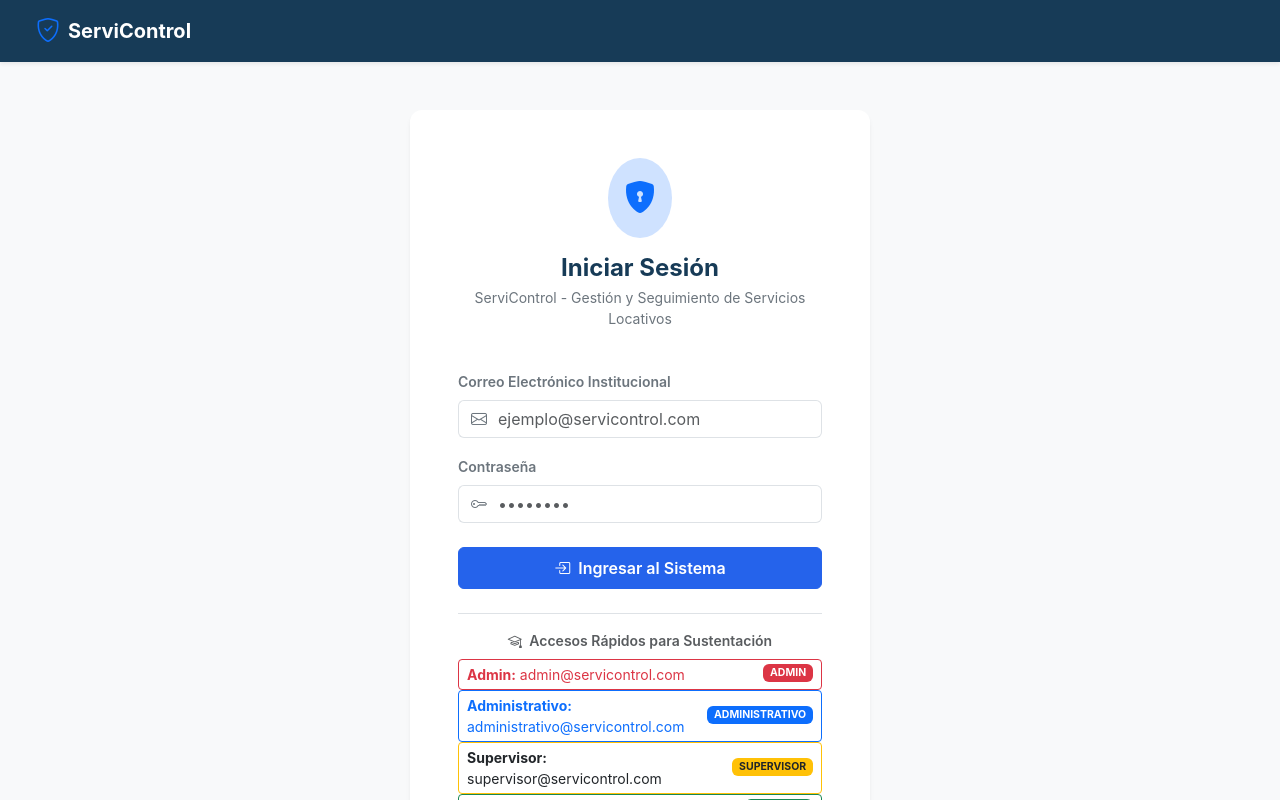
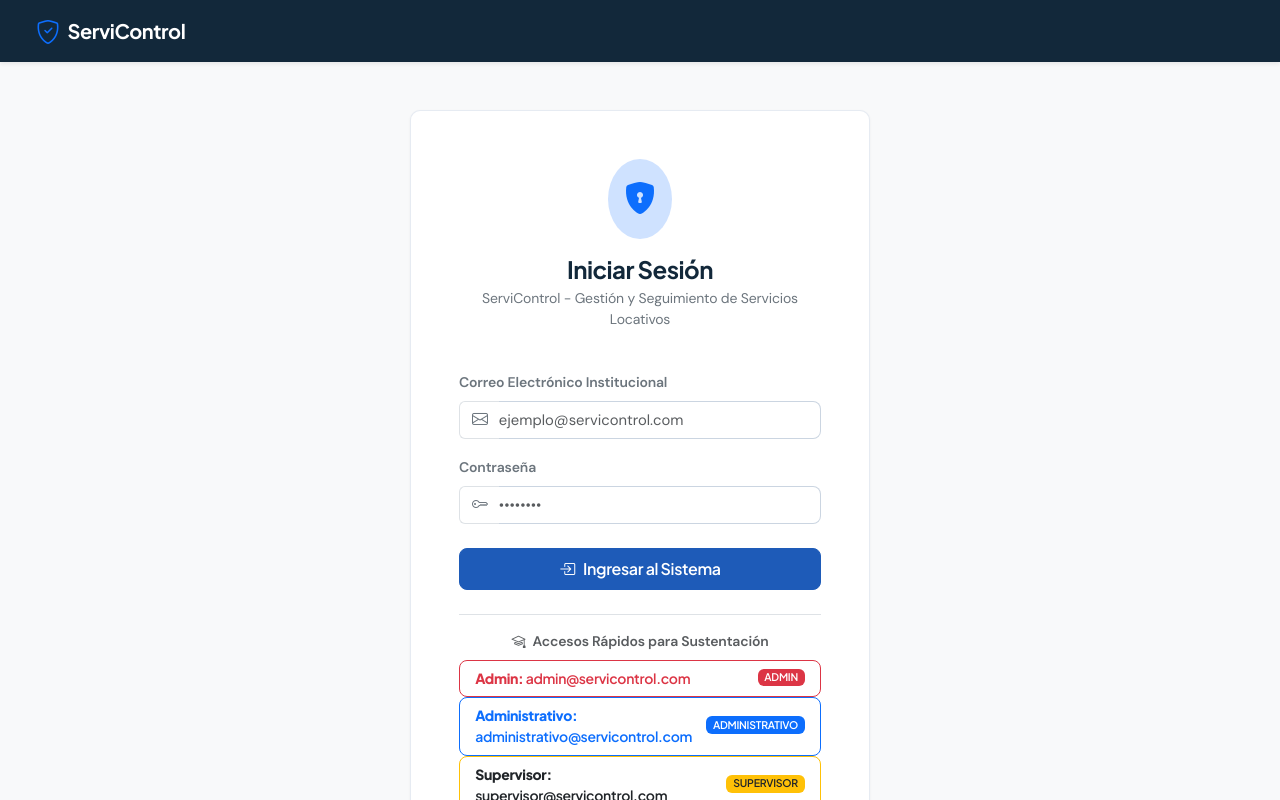
Before and after one commit to mabel289/servicontrol, a React (Vite) app in the folder frontend/: page /login in a window 1280 px wide. Shown: the top 800 px of the page. Built offline with nearby package versions, Linux system fonts and the light colour scheme; no server answers.

Commit message:
style: tipografia corporativa artesanal (Plus Jakarta Sans y DM Sans) y refinamiento visual UI

```diff
--- a/frontend/index.html
+++ b/frontend/index.html
@@ -6,6 +6,13 @@
     <meta name="theme-color" content="#173B57" />
     <meta name="description" content="ServiControl - Sistema de Gestión y Seguimiento de Servicios Locativos" />
     <title>ServiControl - Gestión de Servicios Locativos</title>
+    <!-- Google Fonts: Tipografía corporativa con personalidad humana -->
+    <link rel="preconnect" href="https://fonts.googleapis.com" />
+    <link rel="preconnect" href="https://fonts.gstatic.com" crossorigin />
+    <link
+      href="https://fonts.googleapis.com/css2?family=DM+Sans:ital,opsz,wght@0,9..40,400;0,9..40,500;0,9..40,600;0,9..40,700;1,9..40,400&family=Plus+Jakarta+Sans:wght@500;600;700;800&display=swap"
+      rel="stylesheet"
+    />
   </head>
   <body>
     <div id="root"></div>
--- a/frontend/src/assets/styles.css
+++ b/frontend/src/assets/styles.css
@@ -1,17 +1,38 @@
 :root {
-  --color-primary-dark: #173B57;
-  --color-primary: #2563EB;
-  --color-success: #16A34A;
-  --color-bg-light: #F3F4F6;
-  --color-white: #FFFFFF;
+  --color-primary-dark: #12283a;
+  --color-primary: #1e5bb8;
+  --color-success: #15803d;
+  --color-bg-light: #f8fafc;
+  --color-white: #ffffff;
 }
 
 body {
   margin: 0;
-  font-family: -apple-system, BlinkMacSystemFont, 'Segoe UI', Roboto, Oxygen, Ubuntu, Cantarell, sans-serif;
+  font-family: 'DM Sans', -apple-system, BlinkMacSystemFont, 'Segoe UI', sans-serif;
+  -webkit-font-smoothing: antialiased;
+  -moz-osx-font-smoothing: grayscale;
   background-color: var(--color-bg-light);
-  color: #1f2937;
+  color: #334155;
   min-height: 100vh;
+  letter-spacing: -0.011em;
+}
+
+h1, h2, h3, h4, h5, h6,
+.navbar-brand,
+.btn,
+.badge,
+.nav-link {
+  font-family: 'Plus Jakarta Sans', -apple-system, BlinkMacSystemFont, sans-serif;
+  letter-spacing: -0.022em;
+}
+
+.table th {
+  font-family: 'Plus Jakarta Sans', sans-serif;
+  font-weight: 600;
+  text-transform: uppercase;
+  font-size: 0.72rem;
+  letter-spacing: 0.05em;
+  color: #64748b;
 }
 
 .bg-brand-dark {
@@ -46,14 +67,38 @@ body {
   color: #ffffff;
 }
 
+.btn {
+  font-weight: 600;
+  border-radius: 8px;
+  padding: 0.45rem 0.95rem;
+  transition: all 0.15s ease-in-out;
+}
+
 .card-dashboard {
-  border: none;
-  border-radius: 12px;
-  box-shadow: 0 4px 6px -1px rgba(0, 0, 0, 0.05), 0 2px 4px -1px rgba(0, 0, 0, 0.03);
-  transition: transform 0.2s ease, box-shadow 0.2s ease;
+  border: 1px solid rgba(226, 232, 240, 0.85);
+  border-radius: 10px;
+  box-shadow: 0 1px 3px 0 rgba(0, 0, 0, 0.05), 0 1px 2px -1px rgba(0, 0, 0, 0.05);
+  transition: box-shadow 0.2s ease, border-color 0.2s ease;
 }
 
 .card-dashboard:hover {
-  transform: translateY(-2px);
-  box-shadow: 0 10px 15px -3px rgba(0, 0, 0, 0.08);
+  box-shadow: 0 4px 6px -1px rgba(0, 0, 0, 0.07), 0 2px 4px -2px rgba(0, 0, 0, 0.05);
+  border-color: rgba(203, 213, 225, 1);
 }
+
+.badge {
+  font-weight: 600;
+  border-radius: 6px;
+  padding: 0.35em 0.65em;
+}
+
+.form-control, .form-select {
+  border-radius: 8px;
+  border-color: #cbd5e1;
+  font-size: 0.925rem;
+}
+
+.form-control:focus, .form-select:focus {
+  border-color: #2563eb;
+  box-shadow: 0 0 0 3px rgba(37, 99, 235, 0.15);
+}
```
